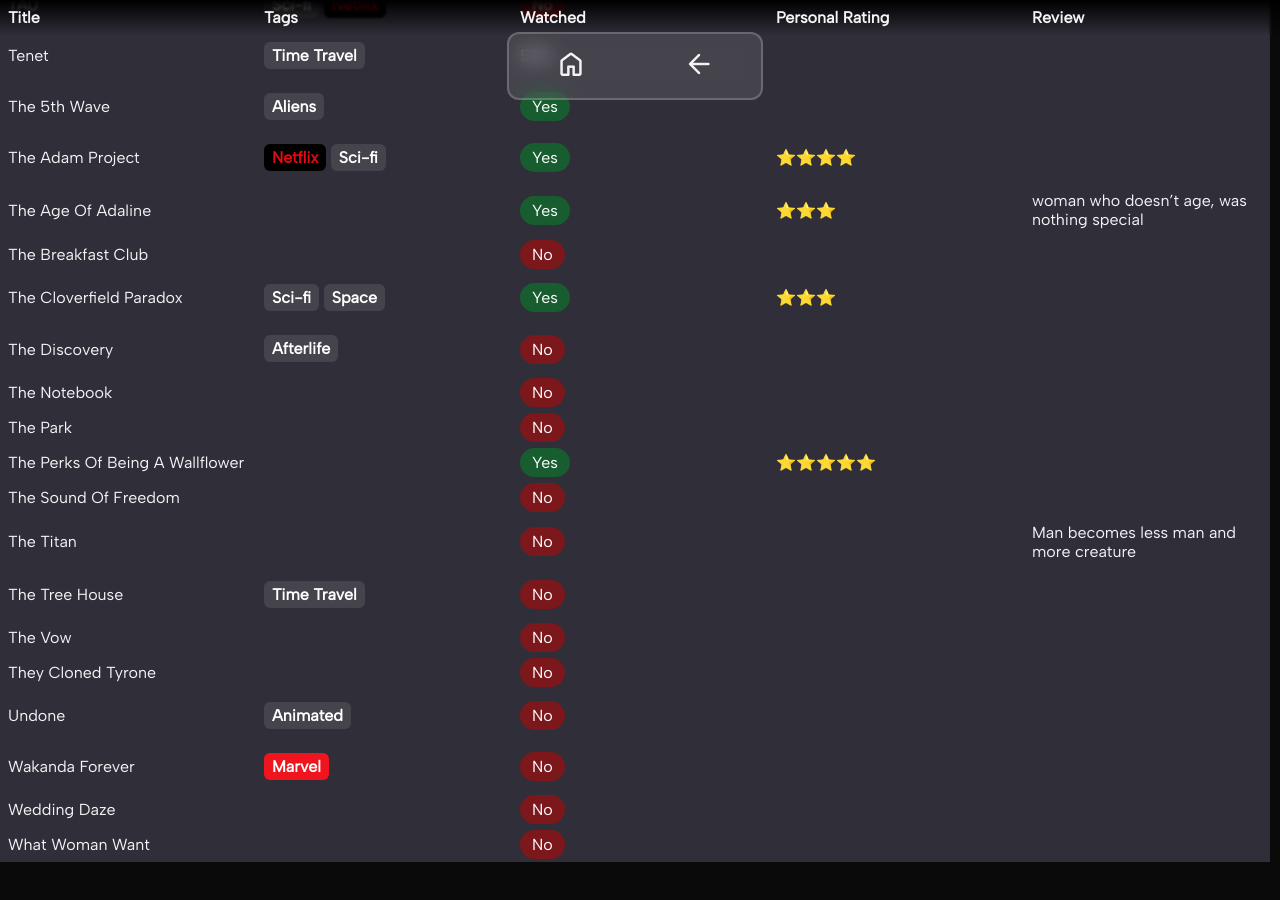
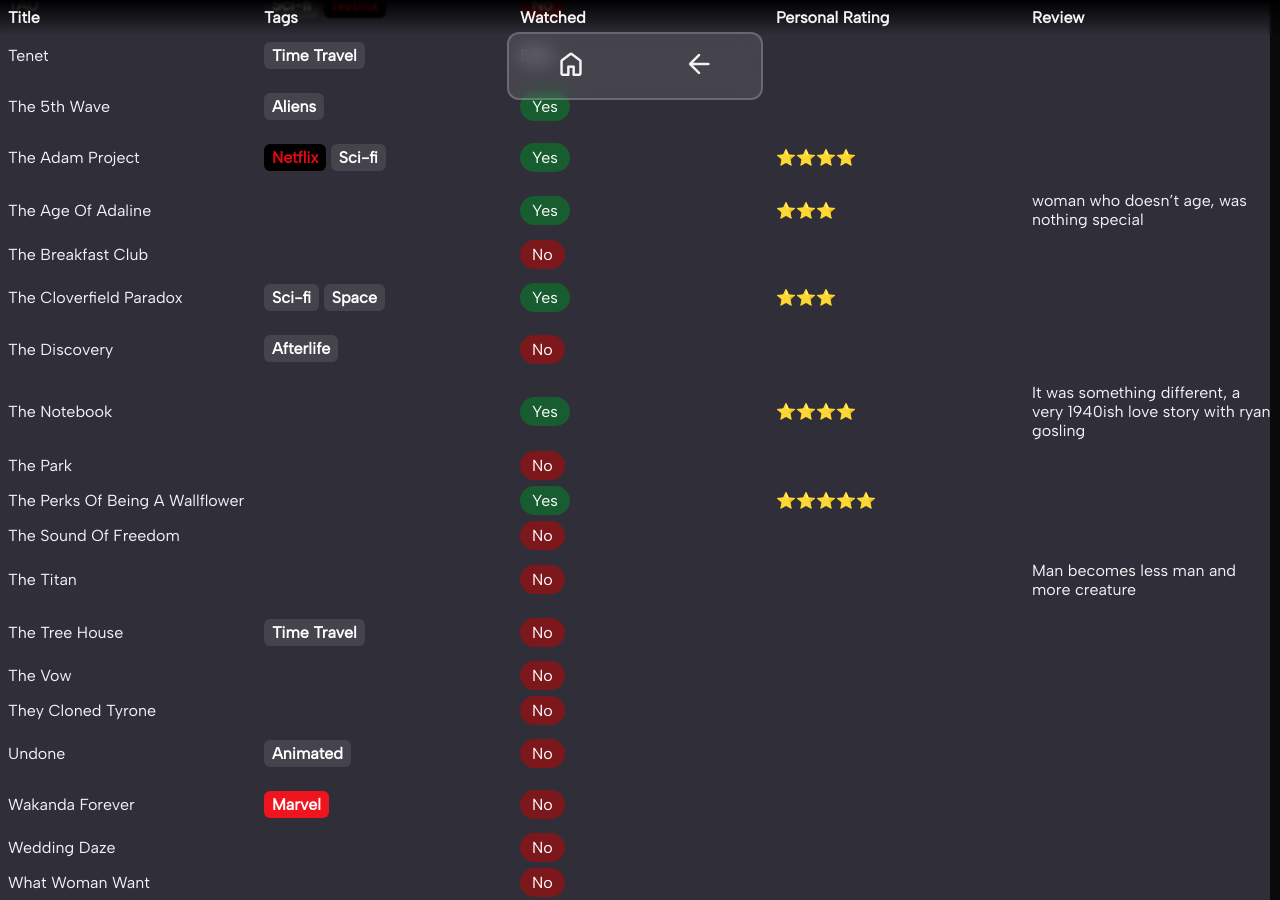
Before and after one commit to Plueres/Plueres.github.io, a Jekyll site: the page built from pages/movielist.md, in a window 1280 px wide and 900 px high, scrolled down 4403 px. Built offline with Jekyll 4.4.1, drawn with Linux system fonts in a browser that asks for light colours; some web fonts are replaced; before the commit the page ends 5265 px from its top, so only the background shows below that.

Commit message:
Update Lists “movies”

```diff
--- a/_data/movies.yml
+++ b/_data/movies.yml
@@ -315,8 +315,10 @@ movies:
   - title: The Discovery
     tags: "!Afterlife"
     watched: "!no"
-  - watched: "!no"
+  - watched: "!yes"
     title: The Notebook
+    personal_rating: 4
+    review: It was something different, a very 1940ish love story with ryan gosling
   - title: The Park
     watched: "!no"
   - title: The Perks Of Being A Wallflower
```
